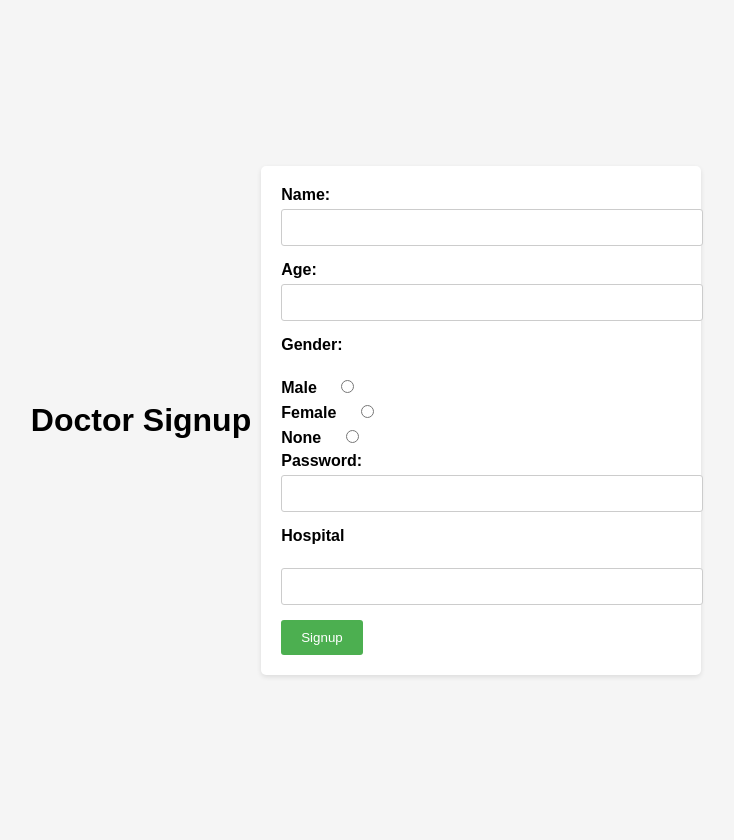
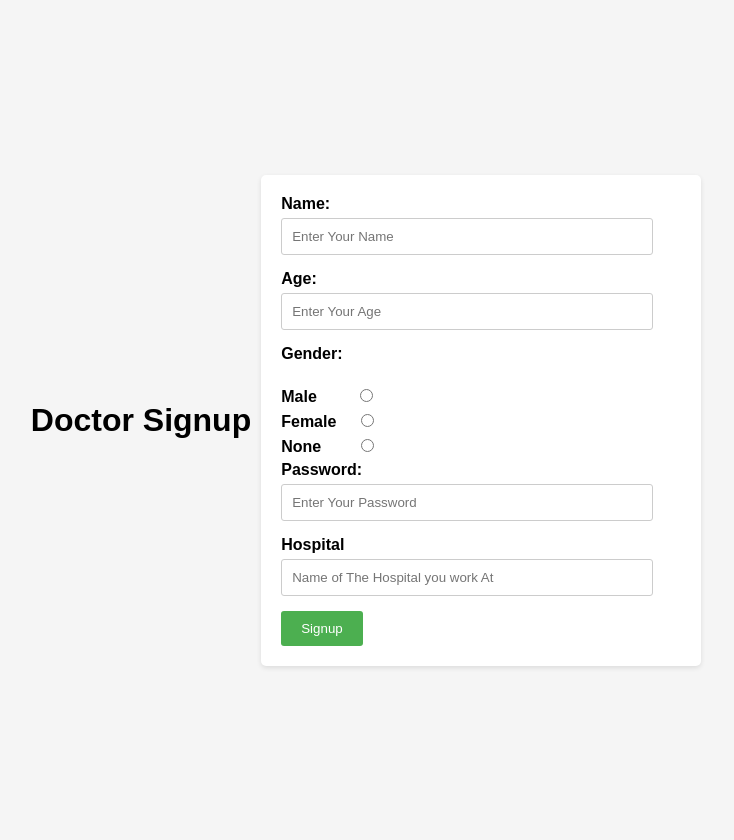
Before and after one commit to Pratz1337/Symptom_Sage, a Flask app: page /doctor_signup in a window 1280 px wide. Shown: the whole page, without its empty margins (274-1008 px from the left). Run offline with Flask 3, Linux system fonts and the light colour scheme.

Commit message:
Add files via upload

```diff
--- a/templates/doctor_login.html
+++ b/templates/doctor_login.html
@@ -68,9 +68,9 @@
     {% endif %}
     <form method="post">
         <label for="name">Name:</label>
-        <input type="text" id="name" name="name" required><br>
+        <input type="text" id="name" name="name" style="width: 250px;" required><br>
         <label for="password">Password:</label>
-        <input type="password" id="password" name="password" required><br>
+        <input type="password" id="password" name="password" style="width: 250px;" required><br>
         <input type="submit" value="Login">
     </form>
 </body>
--- a/templates/doctor_signup.html
+++ b/templates/doctor_signup.html
@@ -72,20 +72,20 @@
     <h1>Doctor Signup</h1>
     <form method="post">
         <label for="name">Name:</label>
-        <input type="text" id="name" name="name" required><br>
+        <input type="text" id="name" name="name" placeholder="Enter Your Name" required style="width: 350px;"><br>
         <label for="age">Age:</label>
-        <input type="number" id="age" name="age" required><br>
+        <input type="number" id="age" name="age" placeholder="Enter Your Age" required style="width: 350px;"><br>
         <label for="gender">Gender:</label><br>
         <label for="male">Male</label>
-        <input type="radio" id="male" name="gender" required><br>
+        <input type="radio" id="male" name="gender" style="margin-left: 24px;" required><br>
         <label for="female">Female</label>
         <input type="radio" id="female" name="gender" required><br>
         <label for="none">None</label>
-        <input type="radio" id="none" name="gender" required><br>
+        <input type="radio" id="none" name="gender" style="margin-left: 20px;" required><br>
         <label for="password">Password:</label>
-        <input type="password" id="password" name="password" required><br>
-        <label for="Hospital">Hospital</label><br>
-        <input type="text" id="Hospital" name="Hospital" required><br>
+        <input type="password" id="password" name="password" placeholder="Enter Your Password" required style="width: 350px;"><br>
+        <label for="Hospital">Hospital</label>
+        <input type="text" id="Hospital" name="Hospital" placeholder="Name of The Hospital you work At" required style="width: 350px;"><br>
         <input type="submit" value="Signup">
     </form>
 </body>
--- a/templates/patient_login.html
+++ b/templates/patient_login.html
@@ -68,9 +68,9 @@
     {% endif %}
     <form method="post">
         <label for="name">Name:</label>
-        <input type="text" id="name" name="name" required><br>
+        <input type="text" id="name" name="name" placeholder="Enter your Name" required style="width: 250px !important;"><br>
         <label for="password">Password:</label>
-        <input type="password" id="password" name="password" required><br>
+        <input type="password" id="password" name="password" placeholder="Enter your Password" required style="width: 250px !important;"><br>
         <input type="submit" value="Login">
     </form>
 </body>
```
Also changed, not shown: templates/patient_signup.html (+5 -5 lines).
